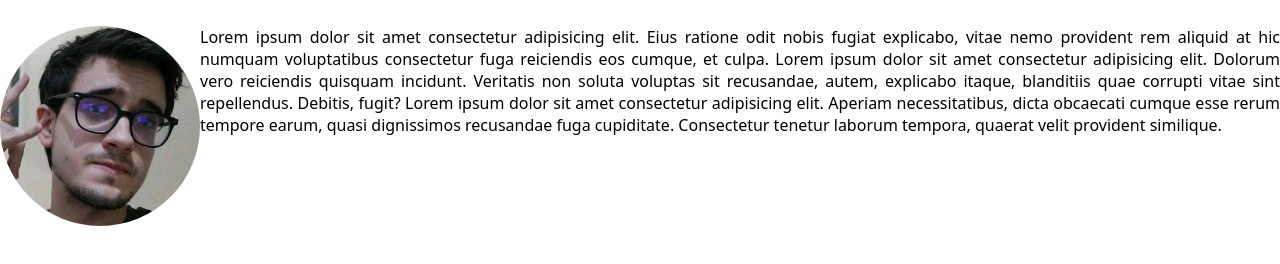
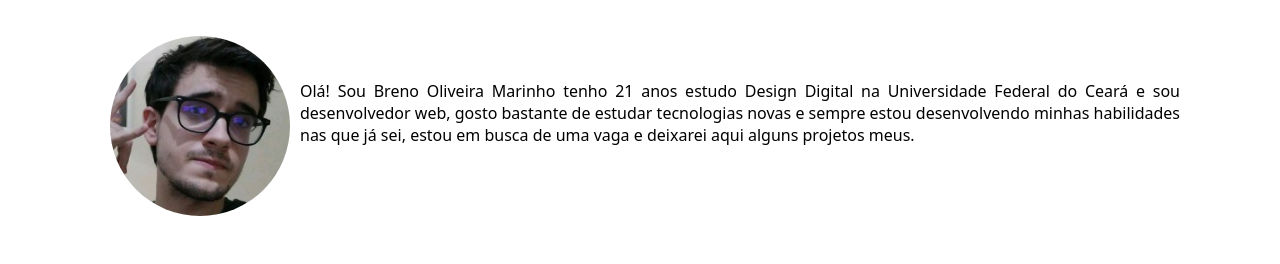
Before and after one commit to brenomarinho2001/port-folio, a plain HTML site: page index.html in a window 1280 px wide. Shown: the part 324-588 px from the top of the page. Drawn offline with Linux system fonts and the light colour scheme.

Commit message:
Terminando Sobre Mim

```diff
--- a/index.html
+++ b/index.html
@@ -30,7 +30,7 @@
         <div class="sobremimsection">
         <img src="./breno.jpg"
          alt="foto do Breno" class="img">
-         <p>Lorem ipsum dolor sit amet consectetur adipisicing elit. Eius ratione odit nobis fugiat explicabo, vitae nemo provident rem aliquid at hic numquam voluptatibus consectetur fuga reiciendis eos cumque, et culpa. Lorem ipsum dolor sit amet consectetur adipisicing elit. Dolorum vero reiciendis quisquam incidunt. Veritatis non soluta voluptas sit recusandae, autem, explicabo itaque, blanditiis quae corrupti vitae sint repellendus. Debitis, fugit? Lorem ipsum dolor sit amet consectetur adipisicing elit. Aperiam necessitatibus, dicta obcaecati cumque esse rerum tempore earum, quasi dignissimos recusandae fuga cupiditate. Consectetur tenetur laborum tempora, quaerat velit provident similique.</p>
+         <p>Olá! Sou Breno Oliveira Marinho tenho 21 anos estudo Design Digital na Universidade Federal do Ceará e sou desenvolvedor web, gosto bastante de estudar tecnologias novas e sempre estou desenvolvendo minhas habilidades nas que já sei, estou em busca de uma vaga e deixarei aqui alguns projetos meus.</p>
         </div>
         </div>
     </section>
--- a/style.css
+++ b/style.css
@@ -12,9 +12,9 @@ html{
 .img{
     height: 200px;
     width: 200px;
-    background-color: green;
     border-radius: 100%;
 }
+
 
 nav{
     width: 100%;
@@ -54,24 +54,30 @@ section{
     align-items: center;
 }
 
+p{
+    height: 100%;
+    padding-top: 5%;
+}
+
 /* Sobre mim */
 
 .sobremimdiv{
     height: 100%;
+    margin: 100px;
+
 
 }
 
 .sobremimdiv header{
-
     height: 100px;
     display: flex;
     justify-content: center;
     align-items: center;
 }
 
-.sobremimsection{
-    display: flex;
-
+.sobremimsection img{
+    float: left;
+    padding: 10px;
 }
 
 
```
